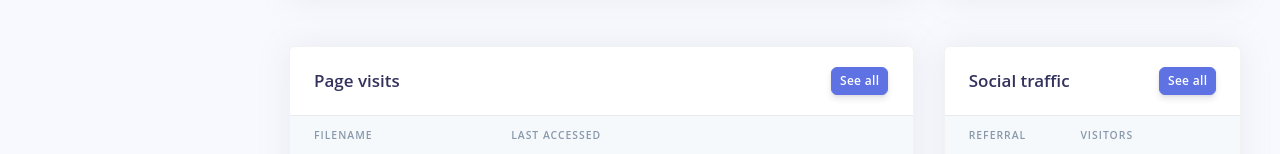
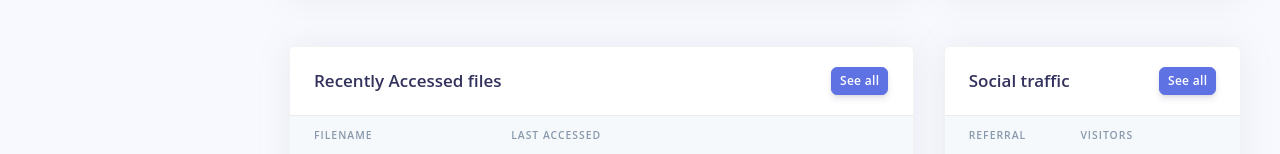
Before and after one commit to meet59patel/schooler, a React (Create React App) app: page /admin/index in a window 1280 px wide. Shown: the part 843-997 px from the top of the page. Built offline with nearby package versions, Linux system fonts and the light colour scheme; sample sign-in values are in the browser's storage; what react-google-maps would draw is missing.

Commit message:
correction on title

```diff
--- a/src/views/Index.js
+++ b/src/views/Index.js
@@ -144,7 +144,7 @@ class Index extends React.Component {
                 <CardHeader className="border-0">
                   <Row className="align-items-center">
                     <div className="col">
-                      <h3 className="mb-0">Page visits</h3>
+                      <h3 className="mb-0">Recently Accessed files</h3>
                     </div>
                     <div className="col text-right">
                       <Button
```
